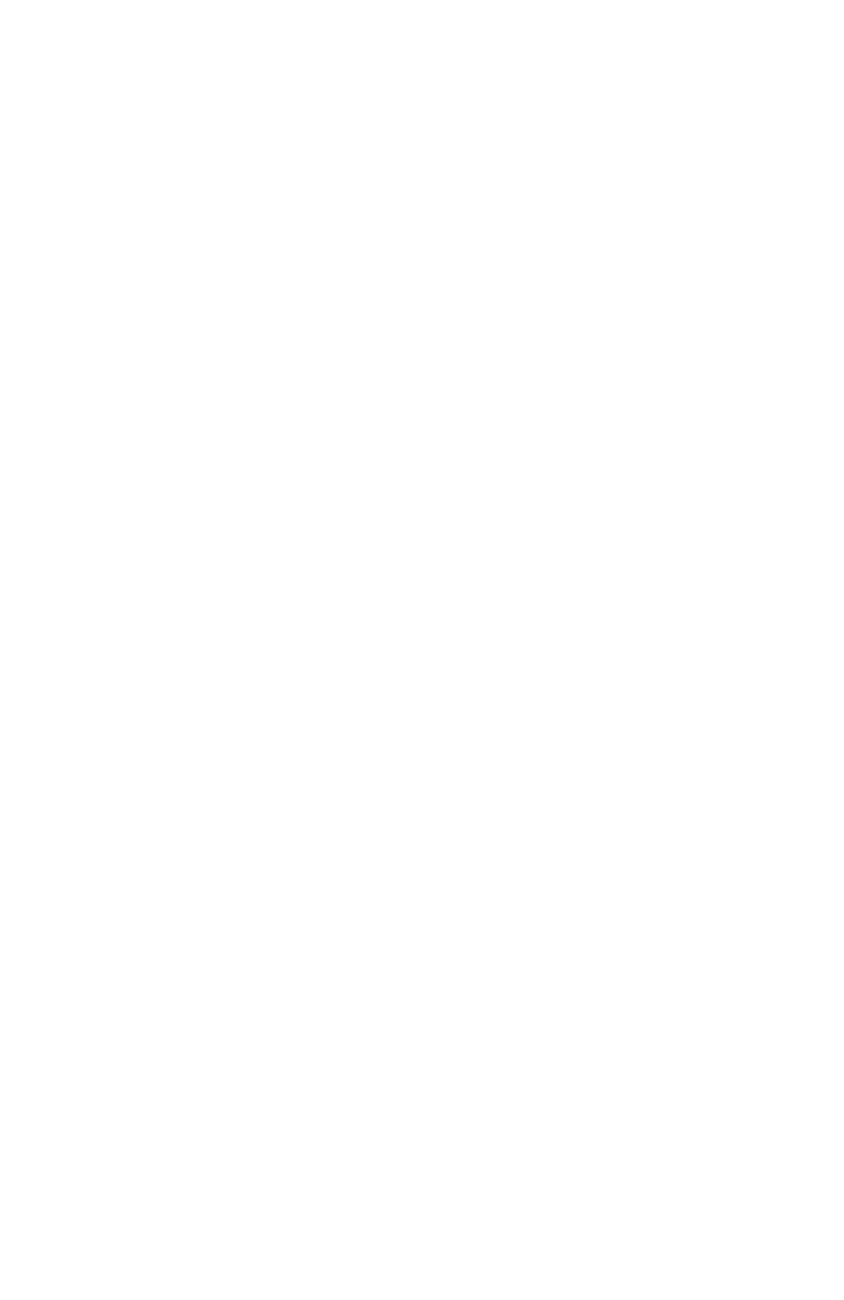
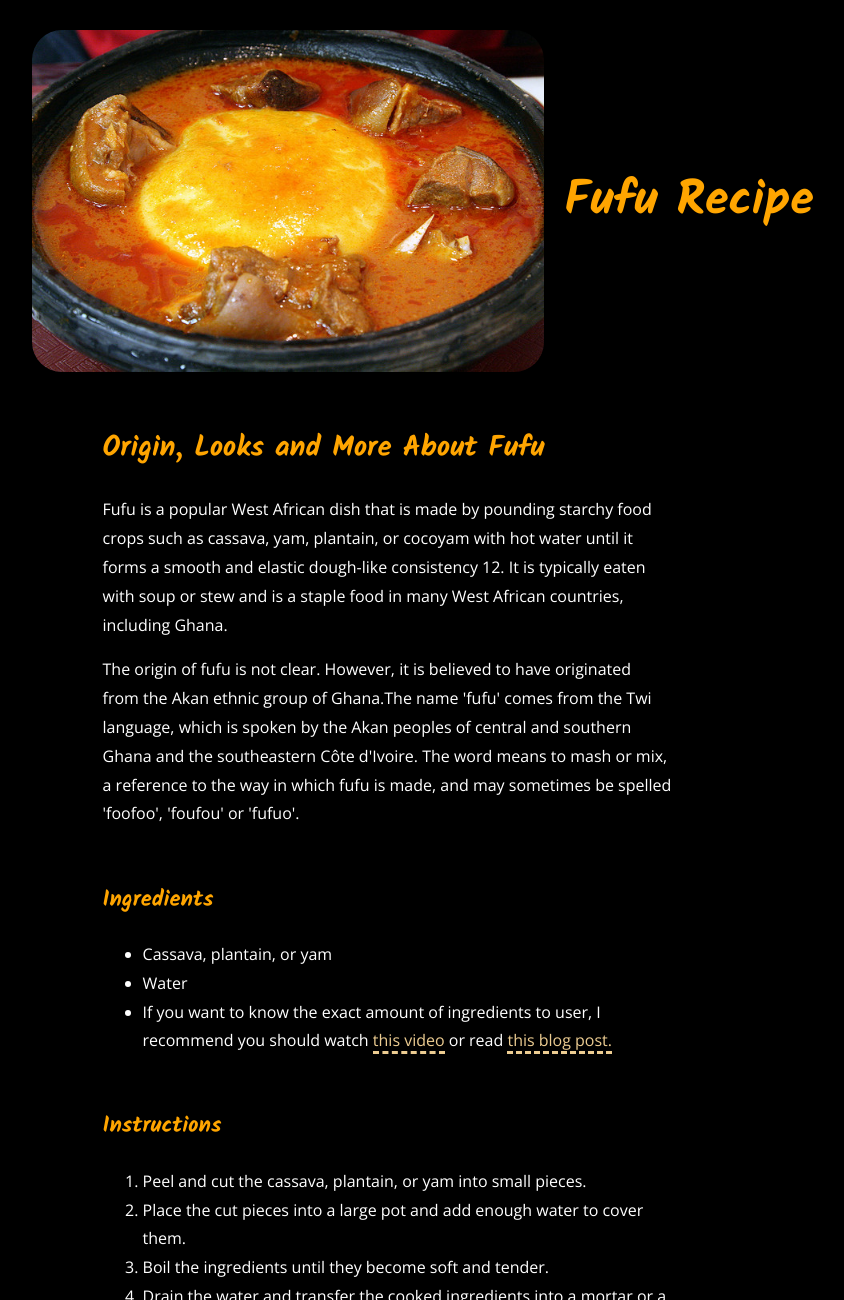
Before and after one commit to Frederick-Teye/odin-recipes, a plain HTML site: page recipes/fufu.html in a window 1280 px wide. Shown: the top 1300 px of the page, without its empty margins (253-1097 px from the left). Before the commit the page ends 800 px from the top, so only its background shows below. Drawn offline with nearby package versions, Linux system fonts and the light colour scheme.

Commit message:
Add content to fufu.html and change width of img element in style.css
I added content to the fufu.html and link the style sheet to it to
inherit the already defined styles. I had to add a css rule
in the style.css to control the image element.

```diff
--- a/recipes/fufu.html
+++ b/recipes/fufu.html
@@ -0,0 +1,108 @@
+<!DOCTYPE html>
+<html lang="en">
+
+<head>
+    <meta charset="UTF-8">
+    <meta name="viewport" content="width=device-width, initial-scale=1.0">
+    <link rel="stylesheet" href="../styles/style.css">
+    <link rel="preconnect" href="https://fonts.googleapis.com">
+    <link rel="preconnect" href="https://fonts.gstatic.com" crossorigin>
+    <link href="https://fonts.googleapis.com/css2?family=Kalam:wght@700&family=Open+Sans&display=swap" rel="stylesheet">
+    <title>Fufu Recipe</title>
+</head>
+
+<body>
+    <div class="grid-container">
+        <header>
+            <h1>Fufu <br> Recipe</h1>
+            <img src="../images/fufu.jpg" alt="bowl of Ghanaian fufu and palm nut soup" class="fufu">
+        </header>
+        <main>
+            <section class="origin">
+                <h2>Origin, Looks and More About Fufu</h2>
+                <p>
+                    Fufu is a popular West African dish that is made by pounding starchy food crops such as cassava, yam, plantain, or
+                    cocoyam with hot water until it forms a smooth and elastic dough-like consistency 12. It is typically eaten with soup or
+                    stew and is a staple food in many West African countries, including Ghana.
+                </p>
+                <p>
+                    The origin of fufu is not clear. However, it is believed to have originated from the Akan ethnic group of Ghana.The name &#39;fufu&#39; comes from the Twi language, which is spoken by the Akan peoples of central and southern Ghana and the
+                    southeastern Côte d&#39;Ivoire. The word means to mash or mix, a reference to the way in which fufu is made, and may
+                    sometimes be spelled &#39;foofoo&#39;, &#39;foufou&#39; or &#39;fufuo&#39;.
+                </p>
+            </section>
+            <section class="ingredients">
+                <h3>Ingredients</h3>
+                <ul>
+                    <li>Cassava, plantain, or yam</li>
+                    <li>
+                        Water
+                    </li>
+                    <li>
+                        If you want to know the exact amount of ingredients to user, I recommend you should watch <a
+                            href="https://youtu.be/_0OUKJ8ckyk?si=rdBlhOJOGJ5i_3CE"
+                            title="It will teach you the easiest way of making jollof rice">this video</a> or read <a
+                            href="https://thecanadianafrican.com/brown-rice-jollof-vegan-friendly/"> this blog post.</a>
+                    </li>
+                </ul>
+            </section>
+            <section class="instructions">
+                <h3>Instructions</h3>
+                <ol>
+                    <li>
+                        Peel and cut the cassava, plantain, or yam into small pieces.
+                    </li>
+                    <li>
+                        Place the cut pieces into a large pot and add enough water to cover them.
+                    </li>
+                    <li>
+                        Boil the ingredients until they become soft and tender.
+                    </li>
+                    <li>
+                        Drain the water and transfer the cooked ingredients into a mortar or a large bowl.
+                    </li>
+                    <li>
+                        Use a pestle or a wooden spoon to pound and mash the ingredients until they form a smooth, sticky dough-like
+                        consistency.
+                    </li>
+                    <li>
+                        If the mixture is too dry, you can add a little bit of the cooking water to moisten it.
+                    </li>
+                    <li>
+                        Once the fufu is well mashed, it is ready to be served with your preferred soup or stew.
+                    </li>
+                    <li>
+                        Please note that this is a basic recipe, and there may be variations in the preparation method depending on the region
+                        or personal preference.
+                    </li>
+                    <li>
+                        If you really want to make a fufu, watch <a
+                            href="https://youtu.be/Fkf2tRWffvo?si=VID1k8fXeGS7A0nw" title="This video will teach you how to do it by pounding">this
+                            video</a>, <a href="https://youtu.be/hJ3QRKbiF6g?si=dWoWqzMUJ2RIb8XV" title="This will teach you how to cook using fufu powder">this video</a> or
+                        this <a href="https://youtu.be/i_nMyOSvMf8?si=i15EG8V-R1KA0l58"> video</a>. If you want to know how to do it the Nigerian way, watch <a href="https://youtu.be/2BdSYnfTT9M?si=O972O5EgckTwkuh_">this video.</a>
+                    </li>
+                </ol>
+            </section>
+        </main>
+        <nav>
+            <a href="../index.html">Back to Home</a>
+        </nav>
+    </div>
+    <script>
+        // Function to update the heading text
+        function updateHeadingText() {
+            const headerElement = document.querySelector('h1');
+            if (window.innerWidth < 729) {
+                headerElement.textContent = 'Fufu Recipe';
+            } else {
+                headerElement.innerHTML = 'Fufu Recipe';
+            }
+        }
+
+        // Call the function when the page loads and when the window is resized
+        window.addEventListener('load', updateHeadingText);
+        window.addEventListener('resize', updateHeadingText);
+    </script>
+</body>
+
+</html>
--- a/styles/style.css
+++ b/styles/style.css
@@ -54,6 +54,10 @@ img {
 
 img.banku {
     width: 57%;
+}
+
+img.fufu {
+    width: 60%;
 }
 
 h1 , h2 , h3 {
@@ -128,6 +132,10 @@ span {
                     margin: 0 auto;
                 }
 
+                img.fufu {
+                    width: 100%;
+                    margin: 0 auto;
+                }
     main {
         grid-template-columns: repeat(12, 1fr);
     }
```
